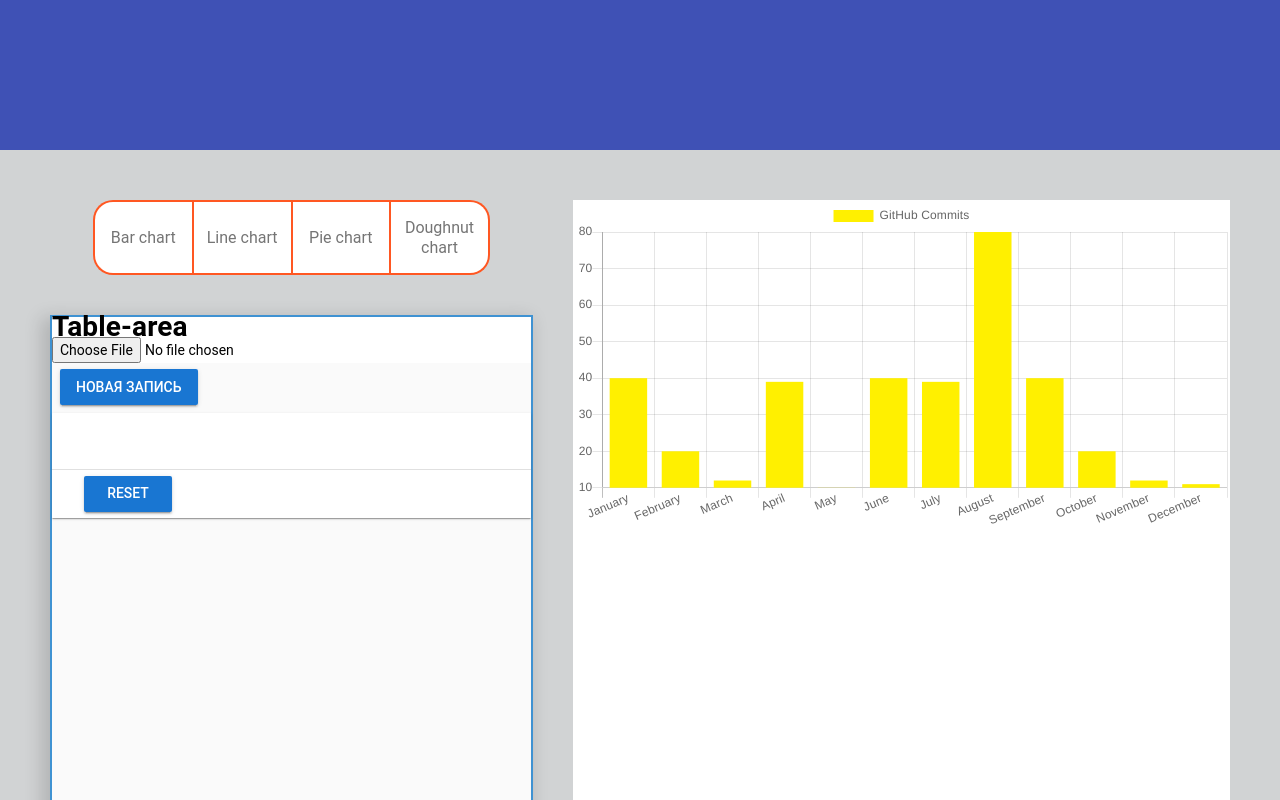
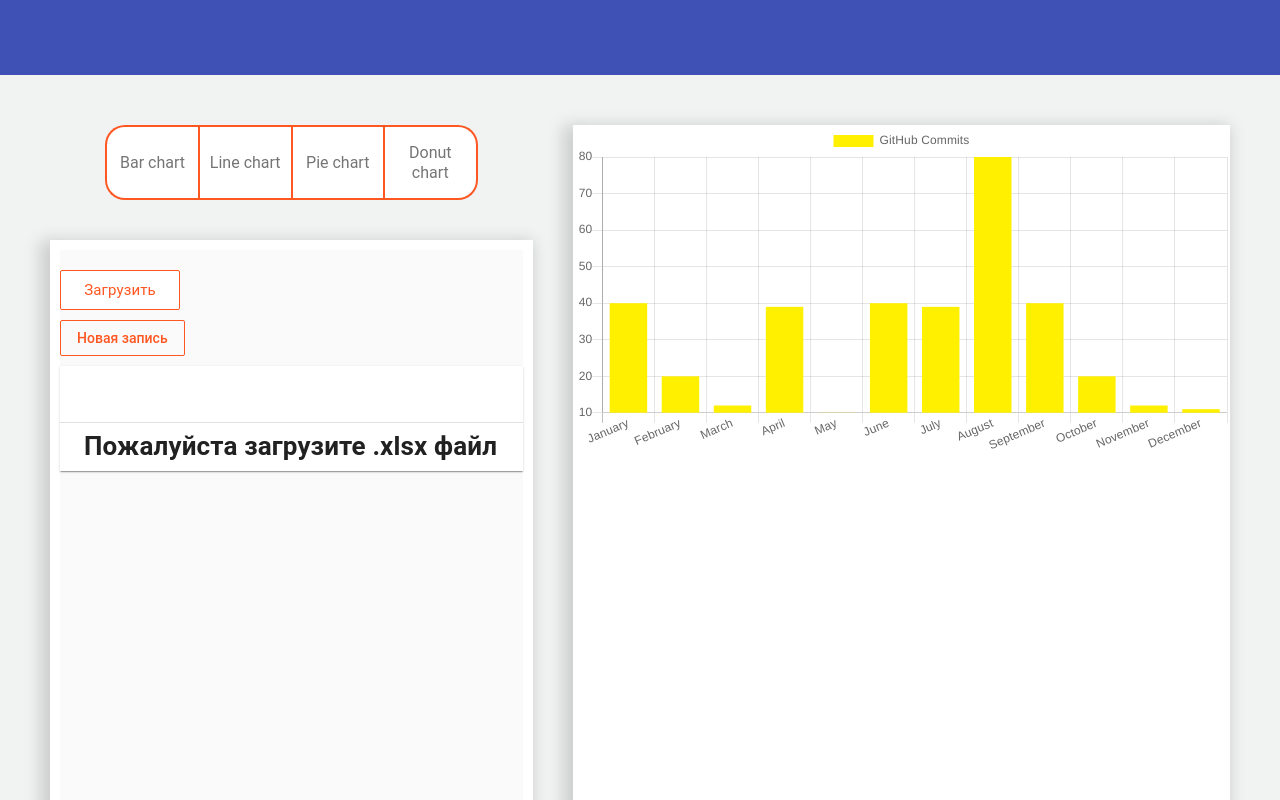
Before and after one commit to eshulga/chartio, a Vue app: page / in a window 1280 px wide. Shown: the top 800 px of the page. Built offline with nearby package versions, Linux system fonts and the light colour scheme.

Commit message:
styles added

```diff
--- a/src/common/chart-toggle/ChartToggle.vue
+++ b/src/common/chart-toggle/ChartToggle.vue
@@ -7,7 +7,7 @@
         <button class="ripple" @click="clicked" data-type="pie">
         <font-awesome-icon icon="chart-pie" size="3x" v-on:click.stop/>Pie chart</button>
         <button class="ripple" @click="clicked" data-type="don">
-        <font-awesome-icon icon="chart-area" size="3x" v-on:click.stop/>Doughnut chart</button>
+        <font-awesome-icon icon="chart-area" size="3x" v-on:click.stop/>Donut chart</button>
     </div>
 </template>
 
--- a/src/common/download-button/DownloadButton.vue
+++ b/src/common/download-button/DownloadButton.vue
@@ -1,5 +1,5 @@
 <template>
-<button class="button-pdf" @click='jsToPdf'><img class="img-pdf" src="../../assets/img/download-btn-icon.png" alt="">Download PDF</button>
+<button class="button-pdf ripple" @click='jsToPdf'><img class="img-pdf" src="../../assets/img/download-btn-icon.png" alt="">Download PDF</button>
 </template>
 
 <script>
@@ -27,16 +27,16 @@ export default {
 
 <style lang="scss" scoped>
 .button-pdf {
-    width: 269px;
-    height: 59px;
+    width: 220px;
+    height: 60px;
     border-radius: 20px;
     background-color: #ff5722;
-    font-family: Roboto;
+    font-family: 'Roboto', sans-serif;
+    text-align: center;
     color:  #ffffff;
-    font-size: 24px;
+    font-size: 18px;
     font-weight: 400;
     line-height: 14px;
-    text-align: left;
     cursor: pointer;
 }
 .img-pdf {
@@ -44,4 +44,33 @@ export default {
     height: 40px;
     margin: 10px 20px 10px 10px;
 }
+
+.ripple {
+  position: relative;
+  overflow: hidden;
+  transform: translate3d(0, 0, 0);
+
+  &:after {
+    content: "";
+    display: block;
+    position: absolute;
+    width: 100%;
+    height: 100%;
+    top: 0;
+    left: 0;
+    pointer-events: none;
+    background-image: radial-gradient(circle, rgb(255, 255, 255) 10%, transparent 10.01%);
+    background-repeat: no-repeat;
+    background-position: 50%;
+    transform: scale(10,10);
+    opacity: 0;
+    transition: transform .5s, opacity 1s;
+  }
+
+  &:active:after {
+    transform: scale(0,0);
+    opacity: .2;
+    transition: 0s;
+  }
+}
 </style>
--- a/src/components/chartjs/ChartJs.vue
+++ b/src/components/chartjs/ChartJs.vue
@@ -43,6 +43,7 @@ export default {
    width: 60%;
     background-color: white;
     margin-left:40px;
+    box-shadow: -5px 5px 15px 5px rgba(0, 0, 0, 0.15);
   }
 
   .valid {
--- a/src/components/header/Header.vue
+++ b/src/components/header/Header.vue
@@ -14,7 +14,7 @@ export default {
 <style lang="scss" scoped>
 .header{
     width:100%;
-    height: 150px;
+    height: 75px;
     background-color: #3f51b5;
 }
 </style>
--- a/src/components/main/Main.vue
+++ b/src/components/main/Main.vue
@@ -23,7 +23,7 @@ export default {
 .main-page{
   display:flex;
  flex-direction: row;
-  background-color: #d1d3d4;
-  padding: 50px 50px 50px 50px;
+  background-color: #f1f2f2;
+  padding: 50px;
 }
 </style>
--- a/src/components/table-area/TableArea.vue
+++ b/src/components/table-area/TableArea.vue
@@ -1,11 +1,15 @@
 <template>
   <div class="main">
-    <h1>Table-area</h1>
-    <input type="file" name="xlfile" id="xlf" @change="fileInputHandler">
     <v-app id="inspire">
       <div>
-        <v-dialog v-model="dialog" max-width="500px">
-          <v-btn slot="activator" color="primary" dark class="mb-2">Новая запись</v-btn>
+        <div class="file-input-wrapper">
+          <label for="xlf" class="file-input-button ripple">Загрузить</label>
+          <input type="file" name="xlfile" id="xlf" @change="fileInputHandler">
+        </div>
+        <v-dialog v-model="dialog" max-width="500px" class="data-table">
+          <v-btn outline :loading="loading" :disabled="loading" slot="activator" class="activator" color="deep-orange" @click.native="loader = 'loading'">
+            Новая запись
+          </v-btn>
           <v-card>
             <v-card-title>
               <span class="headline">{{ formTitle }}</span>
@@ -14,52 +18,52 @@
               <v-container grid-list-md>
                 <v-layout wrap>
                   <v-flex v-for="value in headers" :key="value" xs12 sm6 md4>
-                    <v-text-field v-model="editedItem[value.value]" :label="value.value">{{value.value}}</v-text-field>
+                    <v-text-field color="deep-orange" v-model="editedItem[value.value]" :label="value.value">{{value.value}}</v-text-field>
                   </v-flex>
                 </v-layout>
               </v-container>
             </v-card-text>
             <v-card-actions>
               <v-spacer></v-spacer>
-              <v-btn color="blue darken-1" flat @click.native="close">Отмена</v-btn>
-              <v-btn color="blue darken-1" flat @click.native="save">Сохранить</v-btn>
+              <v-btn color="deep-orange" flat @click.native="close">Отмена</v-btn>
+              <v-btn color="deep-orange" flat @click.native="save">Сохранить</v-btn>
             </v-card-actions>
           </v-card>
         </v-dialog>
-        <v-data-table
-          :headers="headers"
-          :items="rows"
-          hide-actions
-          class="elevation-1"
-        >
+        <v-data-table :headers="headers" :items="rows" hide-actions class="elevation-1">
           <template slot="items" slot-scope="props">
             <td v-for="value in props.item" :key="value">{{ value }}</td>
             <td class="justify-center layout px-0">
               <v-btn icon class="mx-0" @click="editItem(props.item)">
-                <v-icon color="teal">E</v-icon>
+                <font-awesome-icon icon="pencil-alt" />
               </v-btn>
               <v-btn icon class="mx-0" @click="deleteItem(props.item)">
-                <v-icon color="pink">D</v-icon>
+                <font-awesome-icon icon="times-circle" />
               </v-btn>
             </td>
           </template>
-          <template slot="no-data">
-            <v-btn color="primary" @click="initialize">Reset</v-btn>
+          <template slot="no-data" class="no-data">
+            <h1>Пожалуйста загрузите .xlsx файл</h1>
           </template>
         </v-data-table>
       </div>
     </v-app>
+
   </div>
 </template>
 
 <script>
 import XLSX from 'xlsx'
+import FontAwesomeIcon from '@fortawesome/vue-fontawesome'
+import { faCoffee } from '@fortawesome/fontawesome-free-solid'
 
 export default {
   name: 'TableArea',
   data () {
     return {
       dialog: false,
+      loader: null,
+      loading: false,
       headers: [],
       rows: [],
       editedIndex: -1,
@@ -70,12 +74,25 @@ export default {
   computed: {
     formTitle () {
       return this.editedIndex === -1 ? 'Новая строка' : 'Редактировать строку'
+    },
+    icon () {
+      return faCoffee
     }
+  },
+
+  components: {
+    FontAwesomeIcon
   },
 
   watch: {
     dialog (val) {
       val || this.close()
+    },
+    loader () {
+      const load = this.loader
+      this[load] = !this[load]
+      setTimeout(() => (this[load] = false), 1000)
+      this.loader = null
     }
   },
 
@@ -129,7 +146,7 @@ export default {
     },
     deleteItem (item) {
       const index = this.rows.indexOf(item)
-      confirm('Are you sure you want to delete this item?') && this.rows.splice(index, 1)
+      confirm('Вы уверены?') && this.rows.splice(index, 1)
     },
     close () {
       this.dialog = false
@@ -151,13 +168,154 @@ export default {
 </script>
 
 <style lang="scss" scoped>
-  .main{
-    display:flex;
+  .headline {
+    font-family: 'Roboto', sans-serif;
+  }
+
+  .main {
+    display: flex;
     flex-direction: column;
     background-color: white;
     width: 100%;
-    box-shadow: -5px 6px 16.8px 4.2px rgba(0, 0, 0, 0.15);
-    border: 2px solid #3F92D2;
+    height: auto;
+    box-shadow: -5px 5px 15px 5px rgba(0, 0, 0, 0.15);
     margin-bottom: 40px;
+    padding: 10px;
+    .application--wrap {
+      height: auto;
+    }
+    .data-table {
+      &__new-data {
+        margin: 10px 0;
+        .btn__content {
+          &::before {
+            background-color: #ff5722;
+          }
+        }
+      }
+    }
+  }
+
+  .file-input-wrapper {
+    display: flex;
+    flex-direction: row;
+    .file-input-button {
+      color: #ff5722;
+      border: 1px solid #ff5722;
+      background: #fff;
+      border-radius: 2px;
+      cursor: pointer;
+      box-sizing: border-box;
+      font-family: "Roboto", sans-serif;
+      width: 120px;
+      height: 40px;
+      font-size: 15px;
+      font-weight: 400;
+      margin-top: 20px;
+      padding-top: 8px;
+      text-align: center;
+      &:hover {
+        transition: .3s cubic-bezier(.25,.8,.5,1);
+        background: rgba(#ff5722, 0.12);
+      }
+    }
+    input {
+      display: none;
+    }
+  }
+
+  .no-data {
+    font-family: "Roboto", sans-serif;
+    &:hover {
+      background: #fff;
+    }
+  }
+
+  .data-table__new-data {
+      color: white;
+      border: none;
+      background: #ff5722;
+      border-radius: 2px;
+      cursor: pointer;
+      box-sizing: border-box;
+      font-family: "Roboto", sans-serif;
+      width: 120px;
+      height: 35px;
+      font-size: 15px;
+      font-weight: 400;
+      margin-top: 20px;
+      // padding-top: 9px;
+      text-align: center;
+  }
+
+  .activator {
+    margin: 10px 0;
+    text-transform: none;
+  }
+
+  .ripple {
+  position: relative;
+  overflow: hidden;
+  transform: translate3d(0, 0, 0);
+
+  &:after {
+    content: "";
+    display: block;
+    position: absolute;
+    width: 100%;
+    height: 100%;
+    top: 0;
+    left: 0;
+    pointer-events: none;
+    background-image: radial-gradient(circle, #ff5722 10%, transparent 10.01%);
+    background-repeat: no-repeat;
+    background-position: 50%;
+    transform: scale(10,10);
+    opacity: 0;
+    transition: transform .5s, opacity 1s;
+  }
+
+  &:active:after {
+    transform: scale(0,0);
+    opacity: .2;
+    transition: 0s;
+  }
+}
+
+.custom-loader {
+    animation: loader 1s infinite;
+    display: flex;
+  }
+  @-moz-keyframes loader {
+    from {
+      transform: rotate(0);
+    }
+    to {
+      transform: rotate(360deg);
+    }
+  }
+  @-webkit-keyframes loader {
+    from {
+      transform: rotate(0);
+    }
+    to {
+      transform: rotate(360deg);
+    }
+  }
+  @-o-keyframes loader {
+    from {
+      transform: rotate(0);
+    }
+    to {
+      transform: rotate(360deg);
+    }
+  }
+  @keyframes loader {
+    from {
+      transform: rotate(0);
+    }
+    to {
+      transform: rotate(360deg);
+    }
   }
 </style>
```
Also changed, not shown: 1 other file (tests, documents, lock files or other folders).
